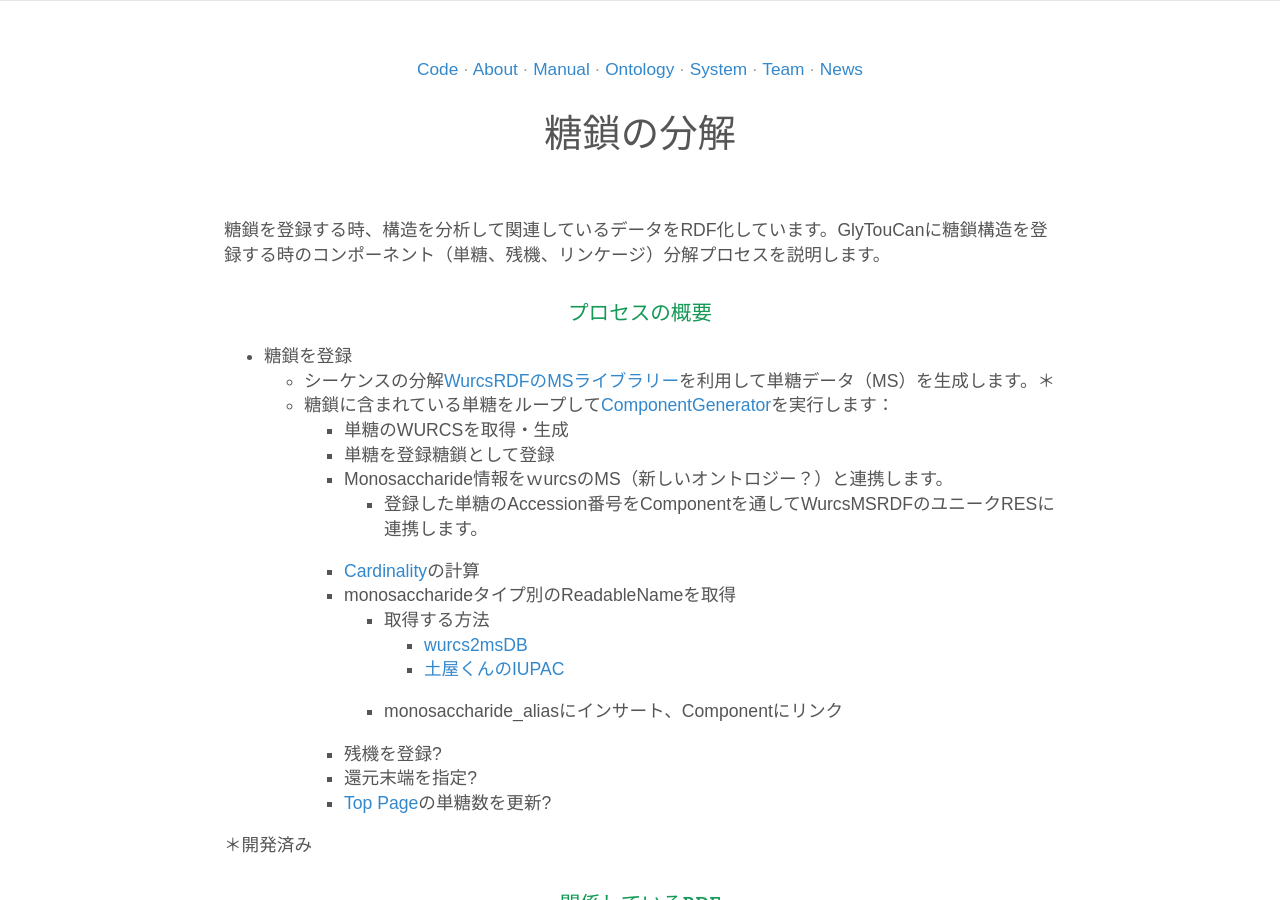
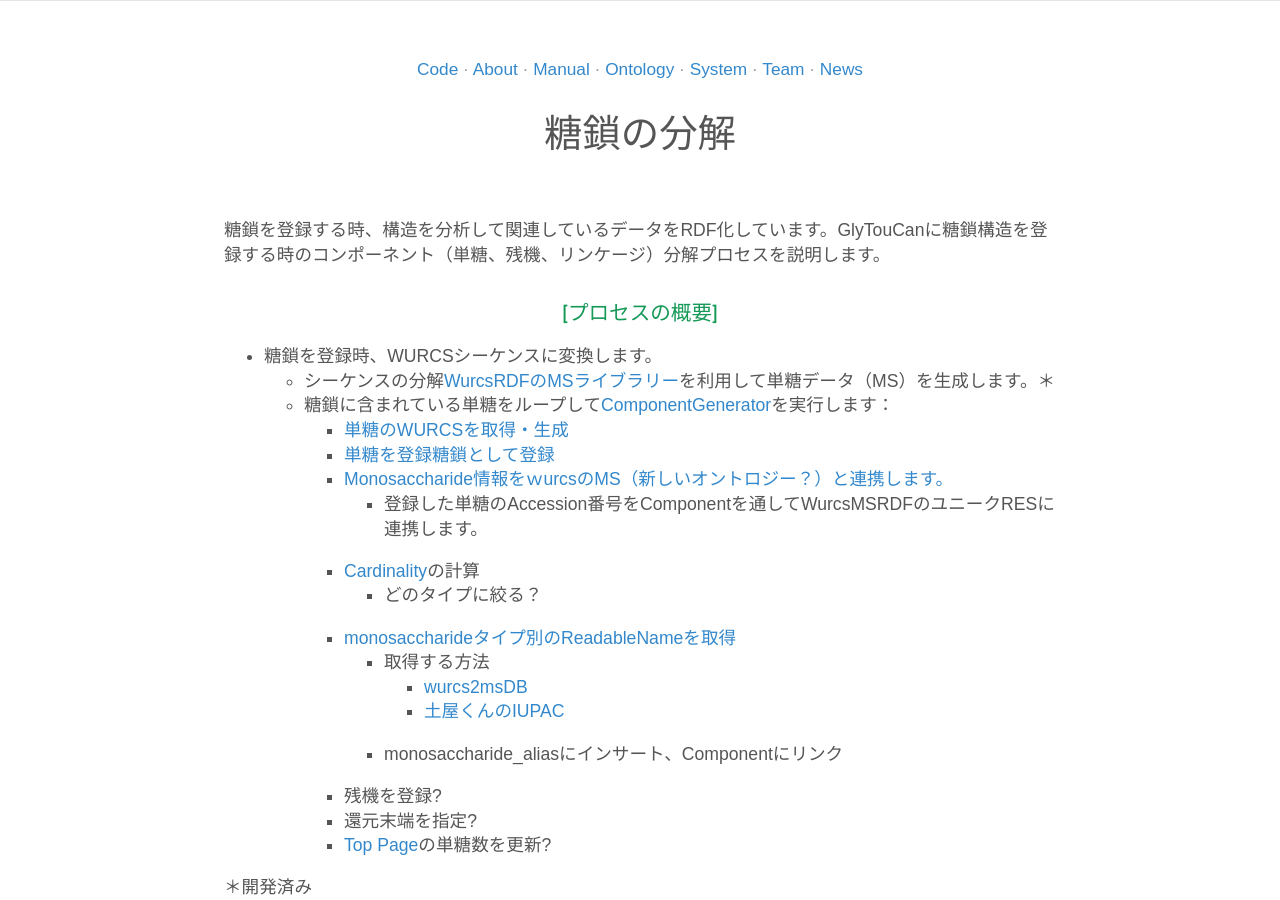
Before and after one commit to glytoucan/glytoucan, a Jekyll site: the page built from system/composition_ja.md, in a window 1280 px wide and 900 px high. Built offline with Jekyll 4.4.1, drawn with Linux system fonts in a browser that asks for light colours; nearby versions of some CDN libraries; Markdown is read by kramdown in place of the engine named in the settings.

Commit message:
merge with local

```diff
--- a/system/composition_ja.md
+++ b/system/composition_ja.md
@@ -5,20 +5,21 @@ layout: default
 
 糖鎖を登録する時、構造を分析して関連しているデータをRDF化しています。GlyTouCanに糖鎖構造を登録する時のコンポーネント（単糖、残機、リンケージ）分解プロセスを説明します。
 
-### プロセスの概要
+### [プロセスの概要]
 
-* 糖鎖を登録
+* 糖鎖を登録時、WURCSシーケンスに変換します。
   * シーケンスの分解[WurcsRDFのMSライブラリー](https://bitbucket.org/glycosw/wurcsrdf)を利用して単糖データ（MS）を生成します。＊
   * 糖鎖に含まれている単糖をループして[ComponentGenerator](#ComponentGenerator)を実行します：
-      * 単糖のWURCSを取得・生成
-      * 単糖を登録糖鎖として登録
-      * Monosaccharide情報をｗurcsのMS（新しいオントロジー？）と連携します。
+      * [単糖のWURCSを取得・生成](#MonosaccharideWurcs)
+      * [単糖を登録糖鎖として登録](#RegisteringMonosaccharides)
+      * [Monosaccharide情報をｗurcsのMS（新しいオントロジー？）と連携します。](#LinkingToWurcsRdf)
           * 登録した単糖のAccession番号をComponentを通してWurcsMSRDFのユニークRESに連携します。
       * [Cardinality](#Cardinality)の計算
-      * monosaccharideタイプ別のReadableNameを取得
+          * どのタイプに絞る？
+      * [monosaccharideタイプ別のReadableNameを取得](#ReadableName)
           * 取得する方法
-            * [wurcs2msDB](http://www.monosaccharidedb.org/remote_access.action#conversion)
-            * [土屋くんのIUPAC](https://bitbucket.org/glycosw/glycanformatconverter)
+              * [wurcs2msDB](http://www.monosaccharidedb.org/remote_access.action#conversion)
+              * [土屋くんのIUPAC](https://bitbucket.org/glycosw/glycanformatconverter)
           * monosaccharide_aliasにインサート、Componentにリンク
       * 残機を登録?
       * 還元末端を指定?
```
